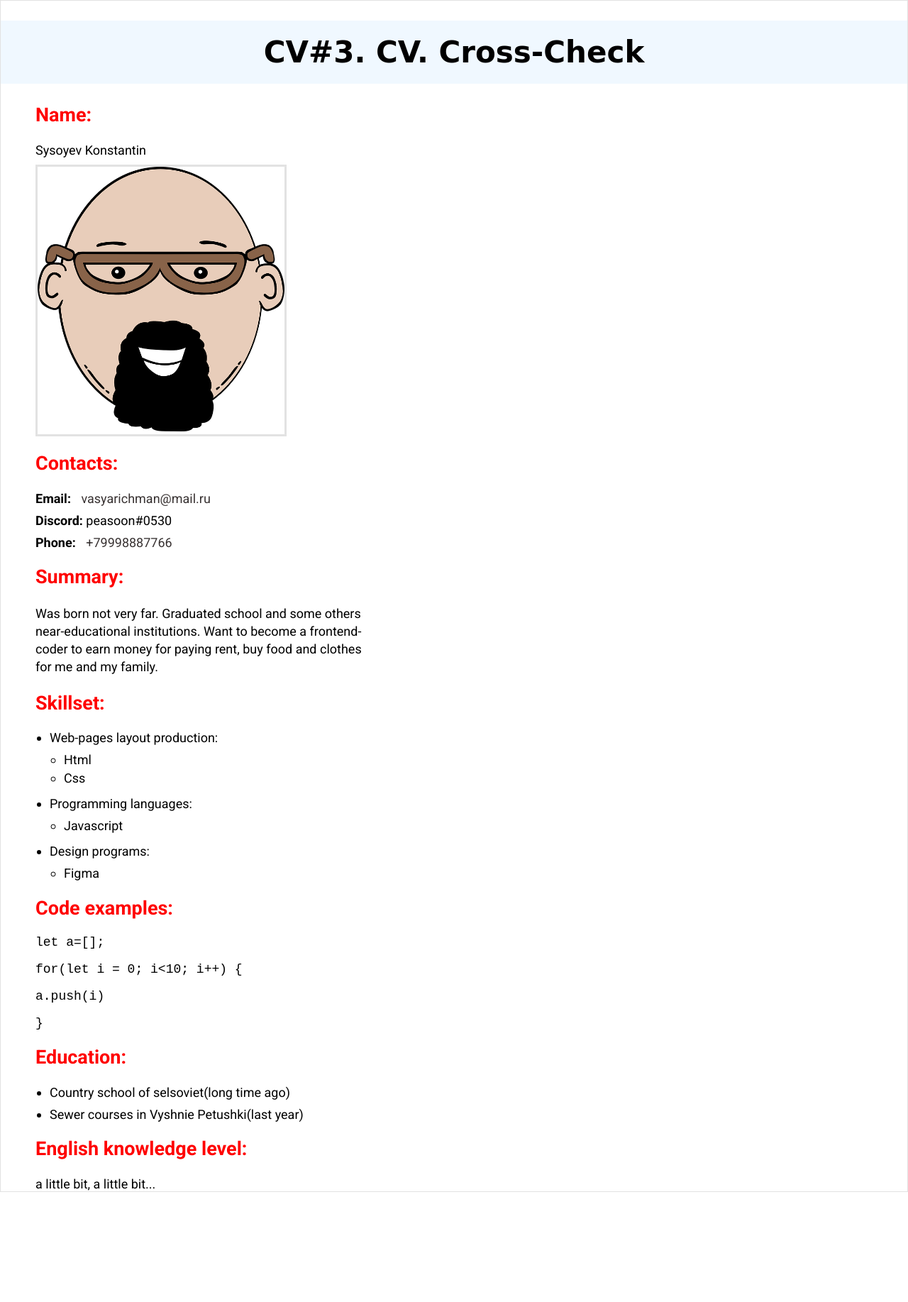
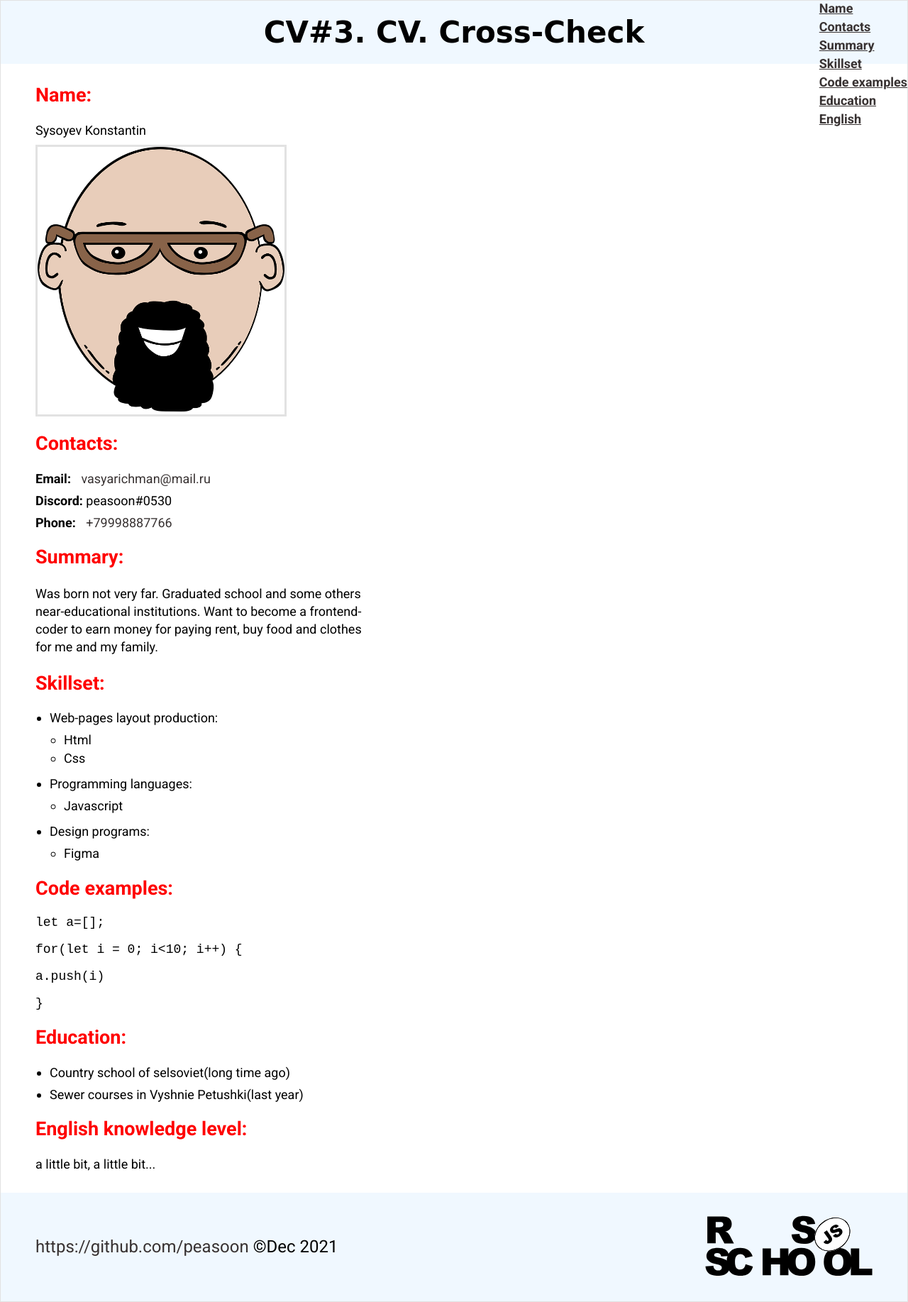
Before and after one commit to peasoon/rsschool-cv, a plain HTML site: page index.html in a window 1280 px wide. Shown: the whole page at 71% size. Before the commit the page ends 1680 px from the top, so only its background shows below. Drawn offline with Linux system fonts and the light colour scheme; a web font is replaced by a local one.

Commit message:
feat: added footer and nav menu

```diff
--- a/index.html
+++ b/index.html
@@ -19,17 +19,28 @@
     <div class="wrapper">
       <header class="header">
         <h1>CV#3. CV. Cross-Check</h1>
+        <nav>
+          <ul class="menu">
+            <li><a href="#name">Name</a></li>
+            <li><a href="#contacts">Contacts</a></li>
+            <li><a href="#summary">Summary</a></li>
+            <li><a href="#skillset">Skillset</a></li>
+            <li><a href="#code">Code examples</a></li>
+            <li><a href="#education">Education</a></li>
+            <li><a href="#english">English</a></li>
+          </ul>
+        </nav>
       </header>
       <main class="page">
         <div class="container">
-          <section class="name">
+          <section class="name" id="name">
             <h2>Name:</h2>
             <span> Sysoyev Konstantin</span>
             <div class="image">
               <img src="./img/avatar.png" alt="Avatar pic" />
             </div>
           </section>
-          <section class="contacts">
+          <section class="contacts" id="contacts">
             <h2>Contacts:</h2>
             <ul class="contacts-list">
               <li>
@@ -42,7 +53,7 @@
               </li>
             </ul>
           </section>
-          <section class="summary">
+          <section class="summary" id="summary">
             <h2>Summary:</h2>
             <p>
               Was born not very far. Graduated school and some others
@@ -51,28 +62,31 @@
               family.
             </p>
           </section>
-          <section class="skillset">
+          <section class="skillset" id="skillset">
             <h2>Skillset:</h2>
             <ul class="skillset-list">
-              <li>Web-pages layout production:
+              <li>
+                Web-pages layout production:
                 <ul>
                   <li>Html</li>
                   <li>Css</li>
                 </ul>
               </li>
-              <li>Programming languages:
+              <li>
+                Programming languages:
                 <ul>
                   <li>Javascript</li>
                 </ul>
               </li>
-              <li>Design programs:
+              <li>
+                Design programs:
                 <ul>
                   <li>Figma</li>
                 </ul>
               </li>
             </ul>
           </section>
-          <section class="code">
+          <section class="code" id="code">
             <h2>Code examples:</h2>
             <code>
               <pre>let a=[];</pre>
@@ -81,20 +95,32 @@
               <pre>}</pre>
             </code>
           </section>
-          <section class="education">
+          <section class="education" id="education">
             <h2>Education:</h2>
             <ul>
               <li>Сountry school of selsoviet(long time ago)</li>
               <li>Sewer courses in Vyshnie Petushki(last year)</li>
             </ul>
           </section>
-          <section class="english">
+          <section class="english" id="english">
             <h2>English knowledge level:</h2>
             a little bit, a little bit...
           </section>
         </div>
       </main>
-      <footer class="footer"></footer>
+      <footer class="footer">
+        <div class="container footer-container">
+          <div class="column">
+            <a href="https://github.com/peasoon">https://github.com/peasoon</a>
+            <span>&copy;Dec 2021</span>
+          </div>
+          <div class="column">
+            <a href="https://rs.school/js/">
+              <img src="./img/logo.svg" alt="Logo pic">
+            </a>
+          </div>
+        </div>
+      </footer>
     </div>
   </body>
 </html>
--- a/style.css
+++ b/style.css
@@ -7,6 +7,9 @@
 :root {
   --wrapper: 1920px;
   --container: 1220px;
+}
+html {
+  scroll-behavior: smooth;
 }
 
 body,
@@ -25,6 +28,7 @@ body {
   max-width: var(--wrapper);
   margin: 0 auto;
   border: 1px solid #e2e2e2;
+  position: relative;
 }
 
 .container {
@@ -34,13 +38,43 @@ body {
 }
 
 .header h1 {
+  margin-top: 0;
   padding: 20px 0;
   font-family: "Pushster", cursive;
   font-size: 42px;
   text-align: center;
   background-color: aliceblue;
 }
-
+.header nav {
+  position: absolute;
+  top: 0;
+  right: 0;
+  bottom: 0;
+  background-color:transparent;
+}
+.header nav ul {
+  position: sticky;
+  top: 0;
+  list-style: none;
+}
+.header nav ul li a {
+  display: block;
+  padding: 0px 10px;
+  padding-right: 0;
+  color:#383232;
+  font-size: 18px;
+  font-weight: 700;
+  transition: all 0.8 ease;
+}
+.header nav ul li a:hover {
+  transform: scale(1.1);
+}
+.header nav ul li + li {
+  margin-top: 5px;
+}
+main.page {
+  padding-bottom: 30px;
+}
 main.page section h2 {
   color: red;
 }
@@ -122,3 +156,45 @@ main.page section.education li + li {
   margin-top: 10px;
 }
 /* end of section education */
+
+/* footer */
+footer.footer {
+  padding: 30px 0;
+  font-size: 24px;
+  background-color: aliceblue;
+}
+footer.footer .footer-container {
+  display: flex;
+  justify-content: space-between;
+  align-items: center;
+}
+footer.footer span {
+  padding: 10px 0;
+}
+footer.footer .column:first-child a {
+  padding: 10px 0;
+  text-decoration: none;
+  color: #383232;
+  transition: all 0.4s ease;
+  vertical-align: bottom;
+}
+footer.footer .column:first-child a:hover {
+  background-color:rgb(141, 196, 243);
+  text-decoration: underline;
+  transform: scale(1.1);
+}
+footer.footer .column:nth-child(2) {
+  width: 20%;
+}
+footer.footer .column img{
+  width: 100%;
+  object-fit: contain;
+}
+footer.footer .column:last-child a {
+  display: block;
+  transition: all 0.4s ease;
+}
+footer.footer .column:last-child a:hover {
+  transform: scale(1.1);
+}
+/* end of footer */
```
Also changed, not shown: img/logo.svg (added). Lines whose indentation alone changed are shown as unchanged.
